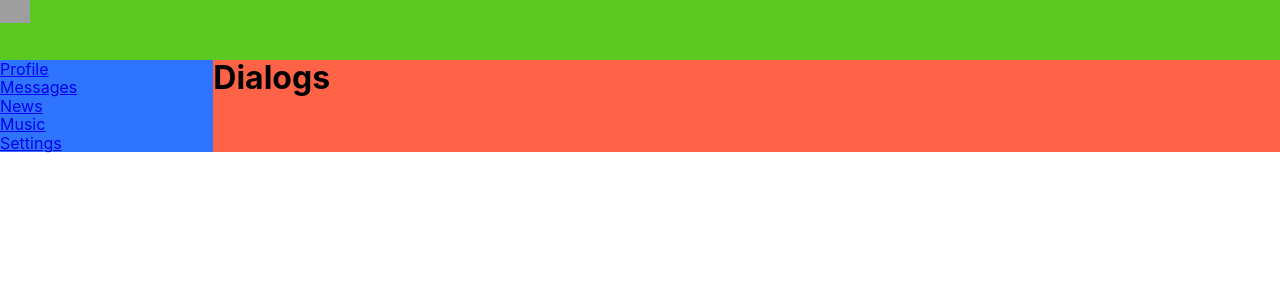
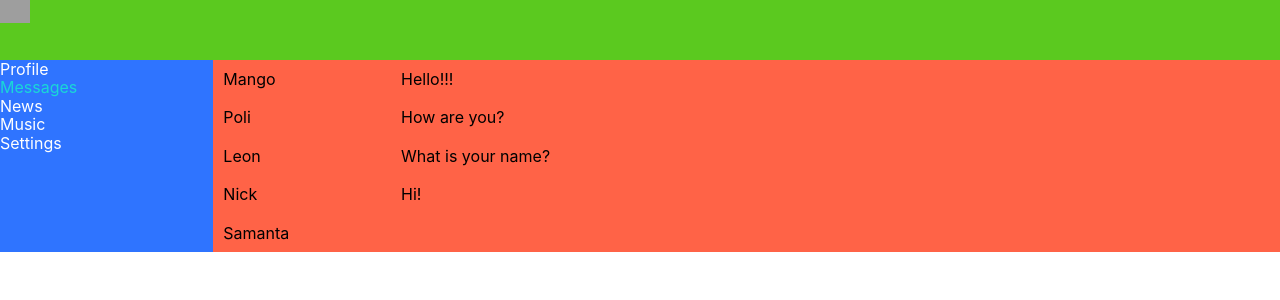
Before and after one commit to ArtemMakhov/social-network, a React (Create React App) app: page /dialog in a window 1280 px wide. Shown: the top 300 px of the page. Built offline with nearby package versions, Linux system fonts and the light colour scheme; grey boxes are pictures that could not be loaded.

Commit message:
Markup dialogs page

```diff
--- a/package.json
+++ b/package.json
@@ -9,6 +9,7 @@
     "modern-normalize": "^1.1.0",
     "react": "^18.2.0",
     "react-dom": "^18.2.0",
+    "react-icons": "^4.6.0",
     "react-router-dom": "^6.4.2",
     "react-scripts": "5.0.1",
     "styled-components": "^5.3.6",
--- a/src/App.css
+++ b/src/App.css
@@ -12,15 +12,6 @@
   /* grid-gap: 10px; */
 }
 
-.header {
-  grid-area: h;
-  background-color: rgba(83, 199, 20, 0.949);
-}
-
-.nav {
-  grid-area: n;
-  background-color: rgb(47, 116, 255);
-}
 
 .content {
   grid-area: c;
--- a/src/components/Dialogs/Dialogs.jsx
+++ b/src/components/Dialogs/Dialogs.jsx
@@ -1,10 +1,25 @@
-// import s from "./Dialogs.module.css";
+import { Contact ,Message,Wrapper} from "./Dialogs.styled";
 
 const Dialogs = (props) => {
     return (
-        <div>
-            <h1>Dialogs</h1>
-        </div>
+
+        <Wrapper>
+
+            <div>
+                <Contact>Mango</Contact>
+                <Contact>Poli</Contact>
+                <Contact>Leon</Contact>
+                <Contact>Nick</Contact>
+                <Contact>Samanta</Contact>
+            </div>
+            <div>
+                <Message>Hello!!!</Message>
+                <Message>How are you?</Message>
+                <Message>What is your name?</Message>
+                <Message>Hi!</Message>
+            </div>
+
+        </Wrapper>
     )
 }
 
--- /dev/null
+++ b/src/components/Dialogs/Dialogs.styled.jsx
@@ -0,0 +1,20 @@
+import styled from "styled-components";
+
+
+
+export const Wrapper = styled.div`
+display: grid;
+grid-template-columns: 2fr 10fr;
+`
+
+export const Contact = styled.div`
+  padding:10px ;
+
+  &.active{
+    color: blueviolet;
+  }
+`
+
+export const Message = styled.div`
+    padding:10px ;
+`
--- a/src/components/Header/Header.jsx
+++ b/src/components/Header/Header.jsx
@@ -1,8 +1,11 @@
- const Header = () => {
+import { HeaderWrapper } from "./Header.styled";
+
+
+const Header = () => {
     return (
-        <header className='header'>
-        <img src='https://w7.pngwing.com/pngs/567/579/png-transparent-logo-emblem-brand-design-emblem-text-team.png' width="30" height="30"/>
-      </header>
+      <HeaderWrapper>
+        <img src='https://www.svgrepo.com/show/102959/baidu-logo.svg' alt="logo" width="30" height="30"/>
+      </HeaderWrapper>
     )
 }
 
--- /dev/null
+++ b/src/components/Header/Header.styled.jsx
@@ -0,0 +1,7 @@
+import styled from "styled-components";
+
+export const HeaderWrapper = styled.header`
+  grid-area: h;
+  background-color: rgba(83, 199, 20, 0.949);
+
+`;
--- a/src/components/Navbar/Navbar.jsx
+++ b/src/components/Navbar/Navbar.jsx
@@ -1,14 +1,15 @@
-import { NavLink } from "react-router-dom";
+// import { NavLink } from "react-router-dom";
+import { Navigate,NavigateList } from "./Navbar.styled";
 
 const Navbar = () => {
     return (
-        <nav className='nav'>
-            <div><NavLink to="/profile">Profile</NavLink></div>
-            <div><NavLink to="/dialog">Messages</NavLink></div>
-            <div><NavLink to="/news">News</NavLink></div>
-            <div><NavLink to="/music">Music</NavLink></div>
-            <div><NavLink to="/settings">Settings</NavLink></div>
-        </nav>
+        <Navigate>
+            <div><NavigateList to="/profile">Profile</NavigateList></div>
+            <div><NavigateList to="/dialog">Messages</NavigateList></div>
+            <div><NavigateList to="/news">News</NavigateList></div>
+            <div><NavigateList to="/music">Music</NavigateList></div>
+            <div><NavigateList to="/settings">Settings</NavigateList></div>
+        </Navigate>
     )
 };
 
--- a/src/components/Navbar/Navbar.styled.jsx
+++ b/src/components/Navbar/Navbar.styled.jsx
@@ -1,4 +1,15 @@
 import { NavLink } from "react-router-dom";
 import styled from "styled-components";
 
-export const Navigate = styled(NavLink)``
+export const Navigate = styled.nav`
+    grid-area: n;
+    background-color: rgb(47, 116, 255);
+`
+export const NavigateList = styled(NavLink)`
+    text-decoration: none;
+    color: white;
+
+&.active {
+    color: #1ad7d7;
+}
+`
```
Also changed, not shown: src/components/Dialogs/Dialogs.module.css (deleted), 1 other file (tests, documents, lock files or other folders).
